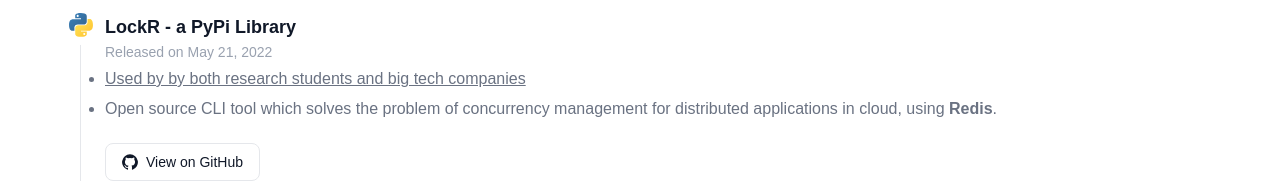
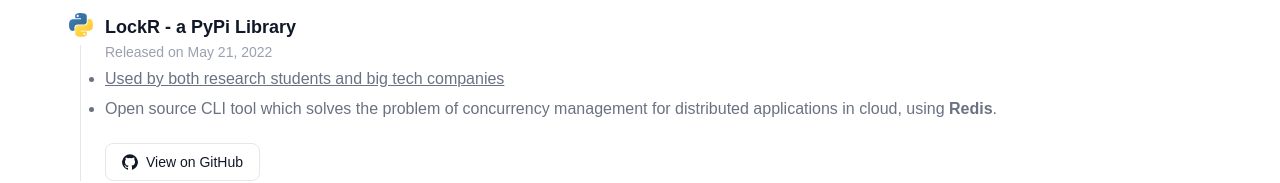
Before and after one commit to PaarthB/portfolio, a Next.js app: page /projects in a window 1280 px wide. Shown: the part 431-614 px from the top of the page. Built offline with nearby package versions, Linux system fonts and the light colour scheme.

Commit message:
Update page.tsx

```diff
--- a/src/app/projects/page.tsx
+++ b/src/app/projects/page.tsx
@@ -45,7 +45,7 @@
                         <h3 className="flex items-center mb-1 text-lg font-semibold text-gray-900 dark:text-white">LockR - a PyPi Library</h3>
                         <time className="block mb-2 text-sm font-normal leading-none text-gray-400 dark:text-gray-500">Released on May 21, 2022</time>
                         <ul className="list-disc mb-4 text-base font-normal text-gray-500 dark:text-gray-400 gap-y-4">
-                            <li className="pb-1.5"><u>Used by by both research students and big tech companies</u></li>
+                            <li className="pb-1.5"><u>Used by both research students and big tech companies</u></li>
                             <li className="pb-1.5">Open source CLI tool which solves the problem of concurrency management for distributed applications in cloud, using <b>Redis</b>.</li>
                         </ul>
                         <a href="https://github.com/PaarthB/LockR" className="inline-flex items-center px-4 py-2 text-sm font-medium text-gray-900 bg-white border border-gray-200 rounded-lg hover:bg-gray-100 hover:text-blue-700 focus:z-10 focus:ring-4 focus:outline-none focus:ring-gray-100 focus:text-blue-700 dark:bg-gray-800 dark:text-gray-400 dark:border-gray-600 dark:hover:text-white dark:hover:bg-gray-700 dark:focus:ring-gray-700" target="_blank">
```
